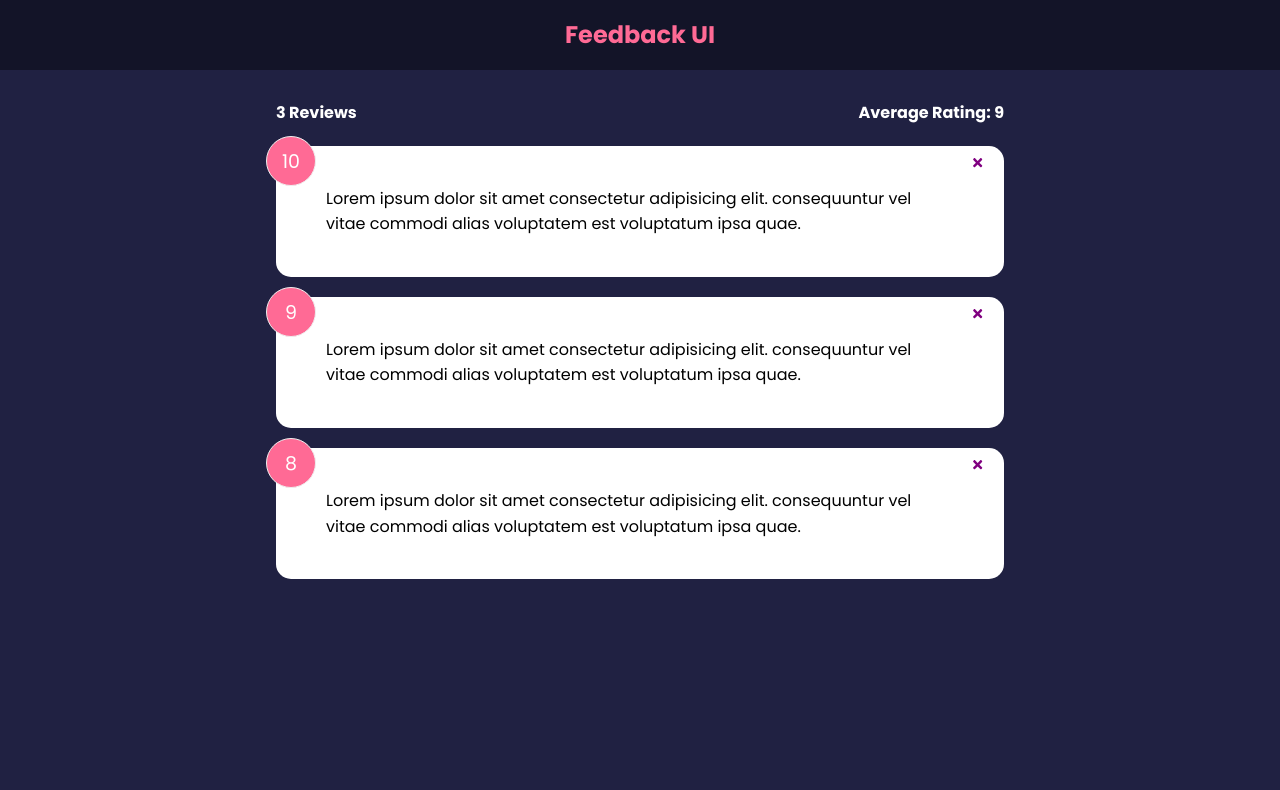
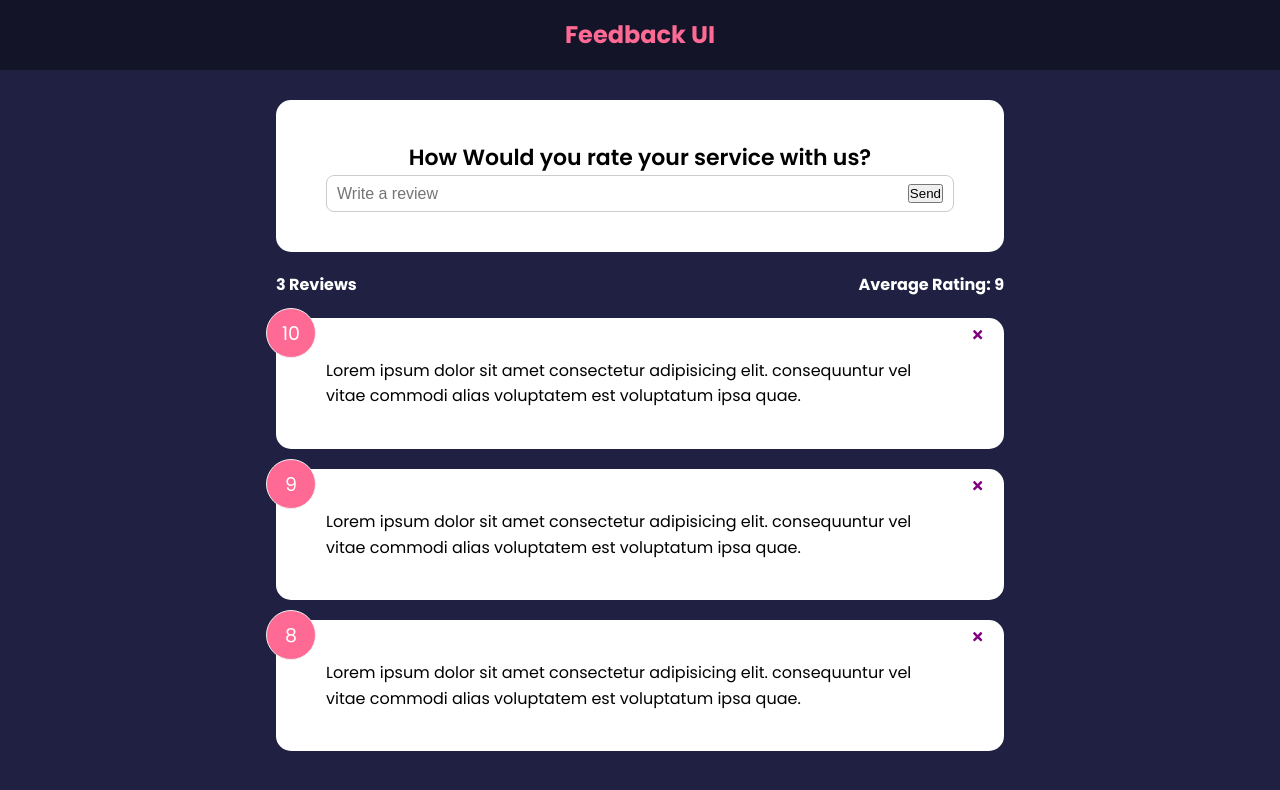
Before and after one commit to DaniilBaida/Feedback-App, a React (Create React App) app: page / in a window 1280 px wide. Shown: the top 790 px of the page. Built offline with nearby package versions, Linux system fonts and the light colour scheme.

Commit message:
Form Input & State

```diff
--- a/src/App.js
+++ b/src/App.js
@@ -3,6 +3,7 @@
 import FeedbackList from "./components/FeedbackList";
 import FeedbackData from "./data/FeedbackData";
 import FeedbackStats from "./components/FeedbackStats";
+import FeedbackForm from "./components/FeedbackForm";
 
 function App() {
   const [feedback, setFeedback] = useState(FeedbackData);
@@ -17,6 +18,7 @@
     <>
       <Header />
       <div className="container">
+        <FeedbackForm></FeedbackForm>
         <FeedbackStats feedback={feedback}></FeedbackStats>
         <FeedbackList
           feedback={feedback}
--- /dev/null
+++ b/src/components/FeedbackForm.jsx
@@ -0,0 +1,29 @@
+import { useState } from "react";
+import Card from "./shared/Card";
+
+function FeedbackForm() {
+  const [text, setText] = useState("");
+
+  const handleTextChange = (e) => {
+    setText(e.target.value);
+  };
+
+  return (
+    <Card>
+      <form>
+        <h2>How Would you rate your service with us?</h2>
+        <div className="input-group">
+          <input
+            onChange={handleTextChange}
+            type="text"
+            placeholder="Write a review"
+            value={text}
+          />
+          <button type="submit">Send</button>
+        </div>
+      </form>
+    </Card>
+  );
+}
+
+export default FeedbackForm;
```
